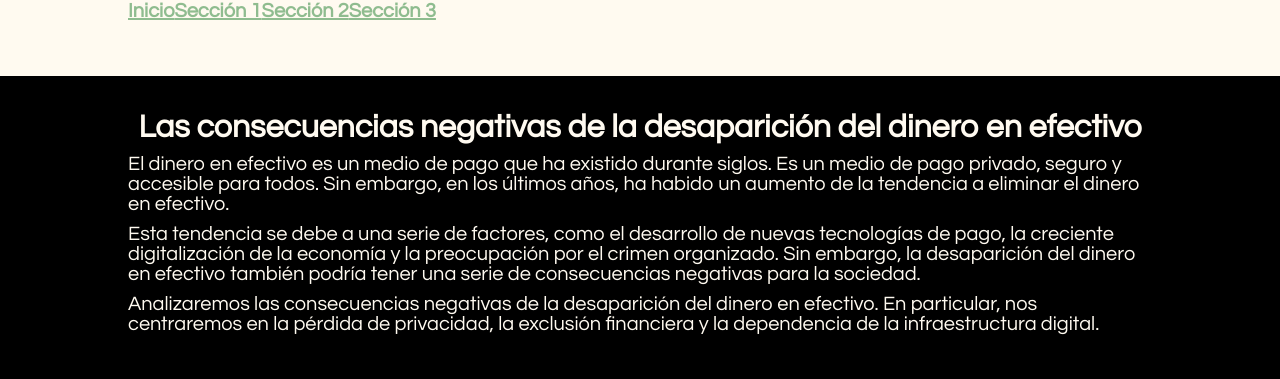
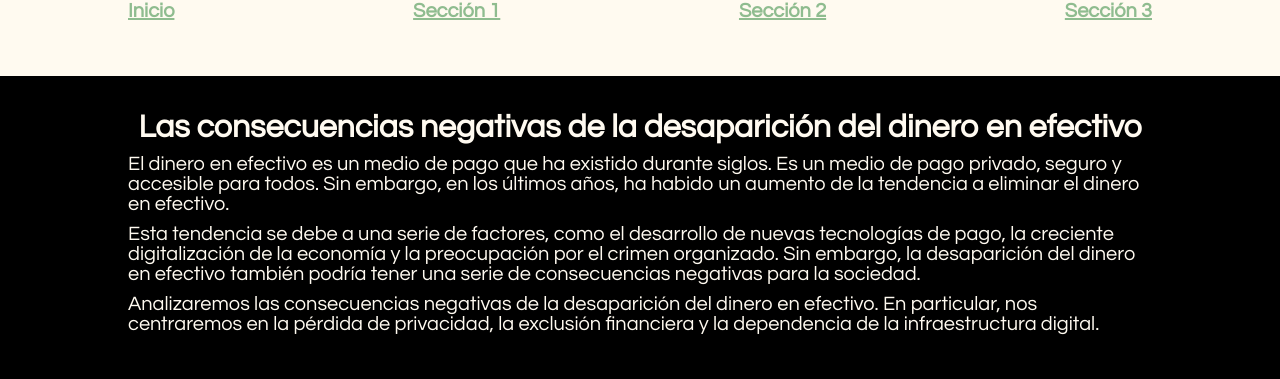
Before and after one commit to CarlosYATO/ciiro, a plain HTML site: page index.html in a window 1280 px wide. Shown: the part 114-493 px from the top of the page. Drawn offline with Linux system fonts and the light colour scheme.

Commit message:
Update styles.css

```diff
--- a/styles.css
+++ b/styles.css
@@ -12,7 +12,10 @@ html {
   scroll-behavior: smooth; /*para desplazarse "scrolear" suavemente dentro de la página al presionar un enlace*/
 }
 /***************************************************/
-
+.ligas-secciones {
+	display: flex;
+	justify-content: space-between;
+}
 
 /**********************************/
 /*estilos para header de la página*/
```
